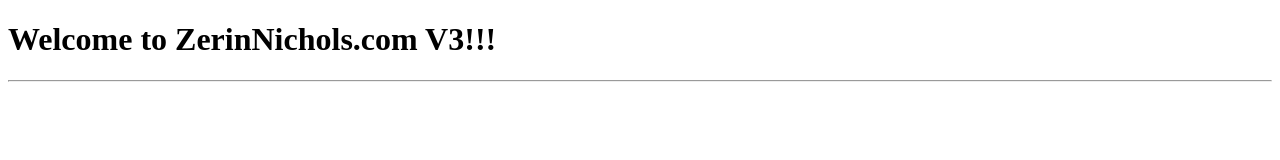
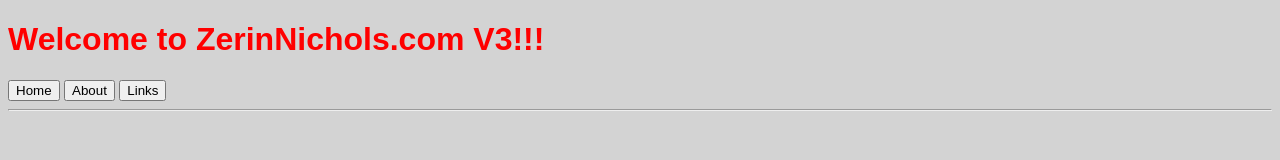
Before and after one commit to NicholsTechnology/zerinnichols.com, a plain HTML site: page index.html in a window 1280 px wide. Drawn offline with Linux system fonts and the light colour scheme.

Commit message:
Update index.html

```diff
--- a/index.html
+++ b/index.html
@@ -3,7 +3,16 @@
     <head>
         <title>ZerinNichols.com V3</title>
     </head>
-    <body>
-        <h1>Welcome to ZerinNichols.com V3!!!</h1>
+    <body style="background-color:lightgrey">
+        <style>
+        body {
+  font-family: Arial, sans-serif;
+  height: 100%;
+    }
+    </style>
+        <h1 style="color:red;">Welcome to ZerinNichols.com V3!!!</h1>
+        <button>Home</button>
+        <button>About</button>
+        <button>Links</button>
         <hr>
     </body>
```
